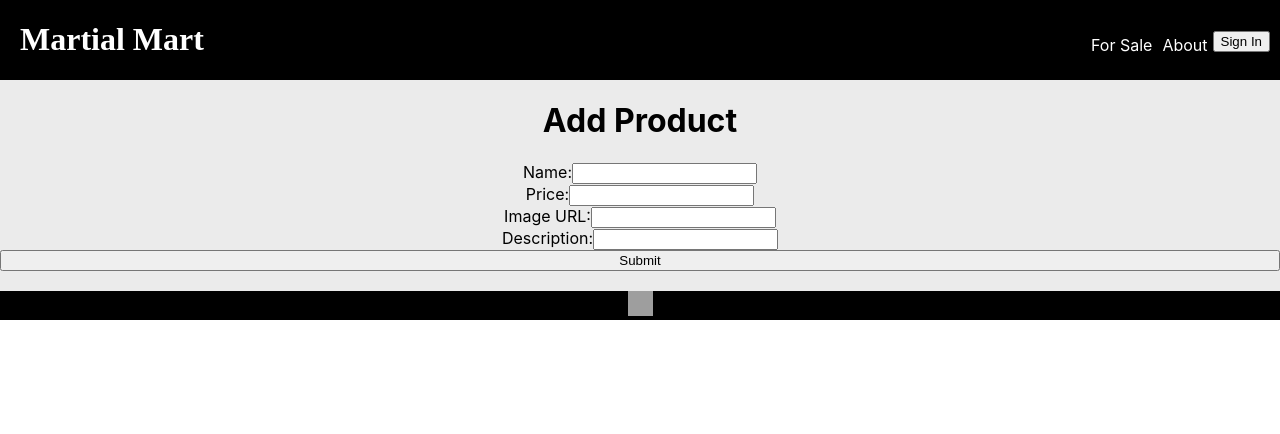
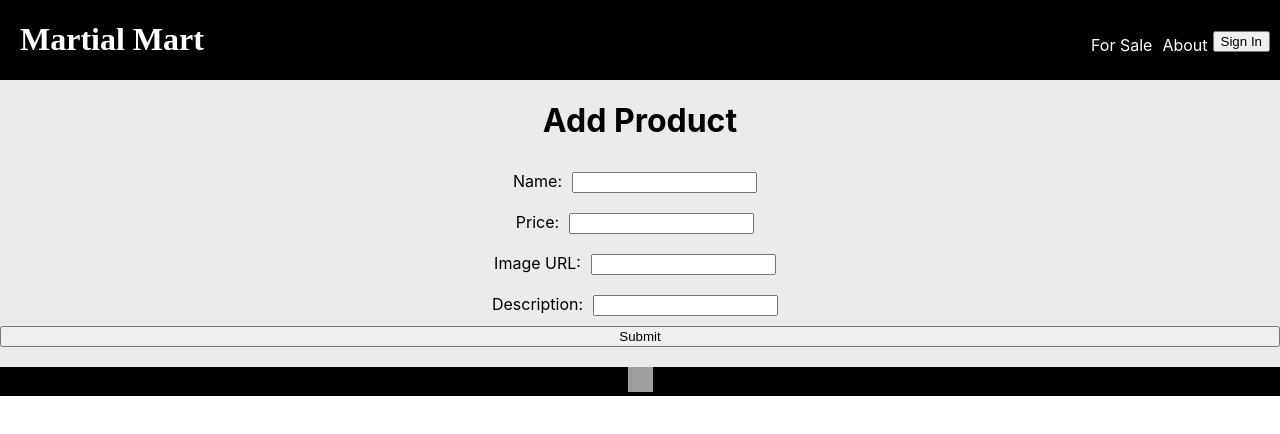
Before and after one commit to zachpartin/Martial-Mart, a React (Create React App) app in the folder client/: page /products/new in a window 1280 px wide. Shown: the top 434 px of the page. Built offline with nearby package versions, Linux system fonts and the light colour scheme; no server answers; grey boxes are pictures that could not be loaded; a web font is replaced by a local one.

Commit message:
createform

```diff
--- a/client/src/screens/ProductCreate.css
+++ b/client/src/screens/ProductCreate.css
@@ -3,3 +3,7 @@
   display: flex;
   flex-direction: column;
 }
+
+.createInputs {
+  margin: 10px;
+}
```
